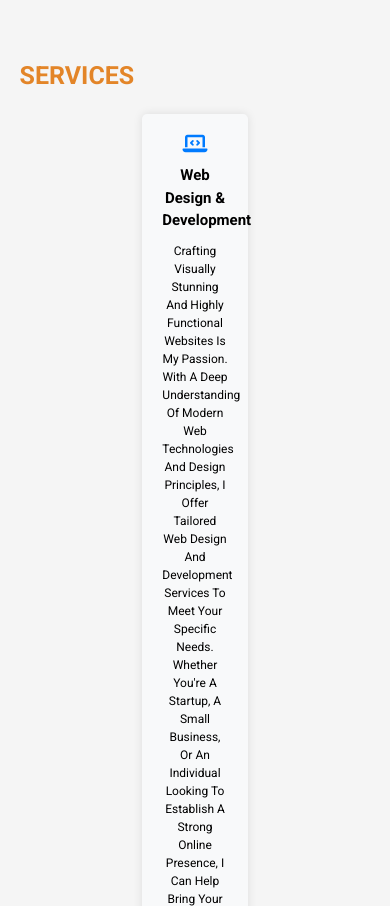
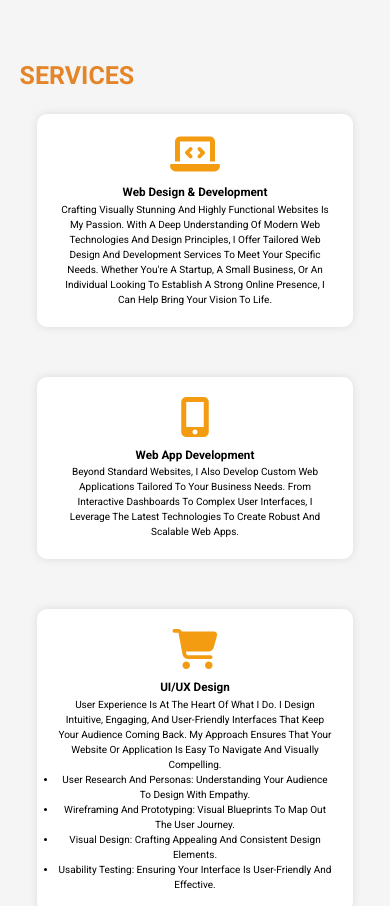
Before and after one commit to sujan840/Last, a plain HTML site: page index.html in a window 390 px wide. Shown: the part 2558-3464 px from the top of the page. Drawn offline with Linux system fonts and the light colour scheme.

Commit message:
Update style.css

```diff
--- a/style.css
+++ b/style.css
@@ -429,57 +429,39 @@ background-color: var(--main-color);
 }
 
 
-/* Additional styling for service items */
-.service .services-container {
-  display: flex;
-  justify-content: space-around;
-  flex-wrap: wrap;
-}
 
 
-
-
-@media (max-width: 768px) {
-
-  .service-container {
-    flex-direction: column;
-    align-items: center;
-    width: 45%;
-  }
-  .service-item{
-    width:90%;
-    margin-bottom: 20px;
+  .services-container {
+    display: flex;
+    flex-wrap: wrap;
+    gap: 20px;
+    justify-content: center;
   }
 
+  .service-item {
+    flex: 1 1 calc(33.333% - 40px);
+    box-sizing: border-box;
+    padding: 20px;
+    margin: 10px;
+    text-align: center;
+  }
 
+  .service-item i {
+    font-size: 40px;
+    margin-bottom: 10px;
+  }
 
+  @media (max-width: 768px) {
+    .service-item {
+      flex: 1 1 calc(50% - 40px);
+    }
+  }
 
-
-
-
-.service .service-item {
-  background-color: #f8f9fa;
-  padding: 20px;
-  margin: 10px;
-  border-radius: 5px;
-  text-align: center;
-  width: 30%;
-}
-
-.service .service-item i {
-  font-size: 2rem;
-  color: #007bff;
-  margin-bottom: 10px;
-}
-
-.service .service-item h3 {
-  font-size: 1.5rem;
-  margin-bottom: 10px;
-}
-
-.service .service-item p {
-  font-size: 1.2rem;
-}
+  @media (max-width: 480px) {
+    .service-item {
+      flex: 1 1 100%;
+    }
+  }
 
 
 
```
